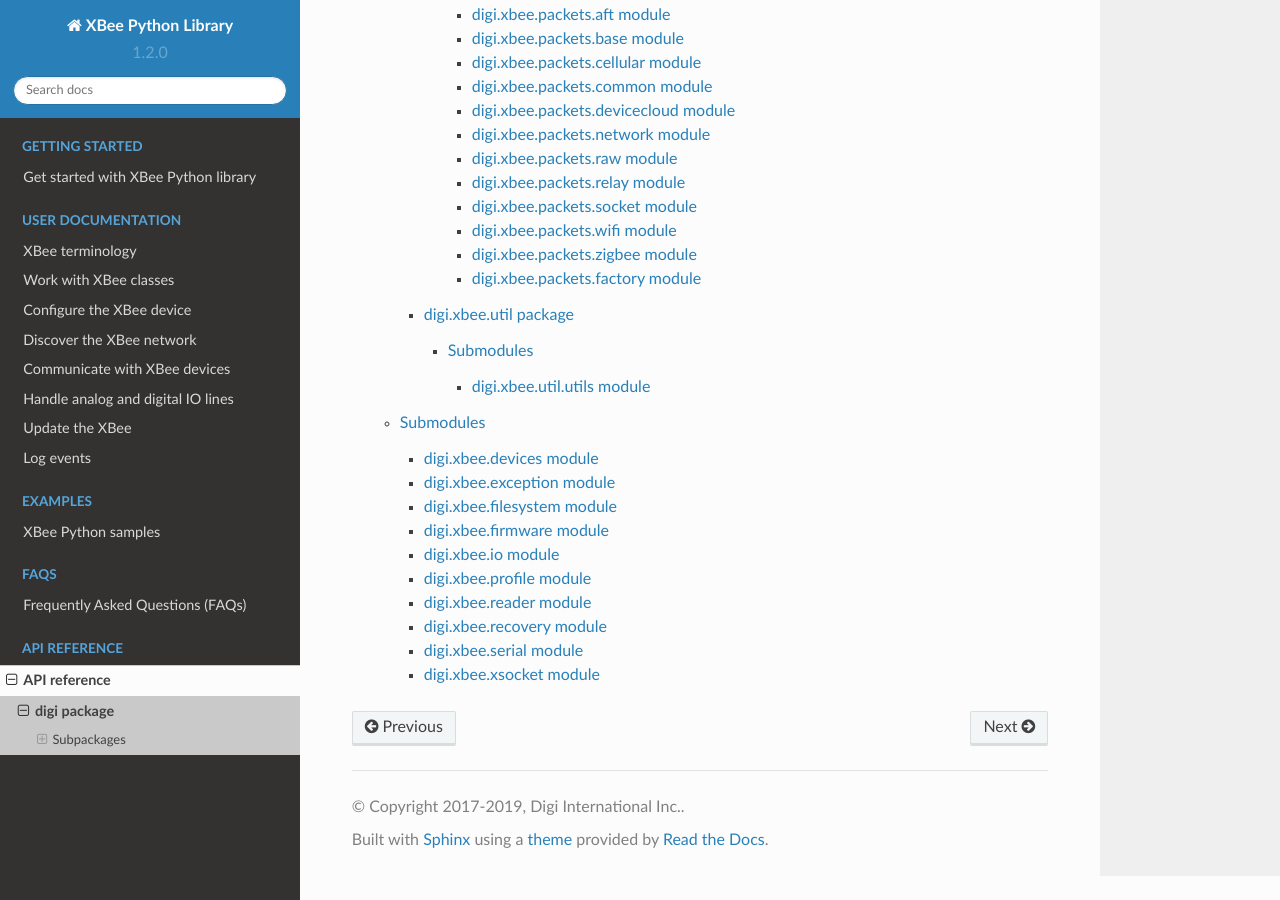
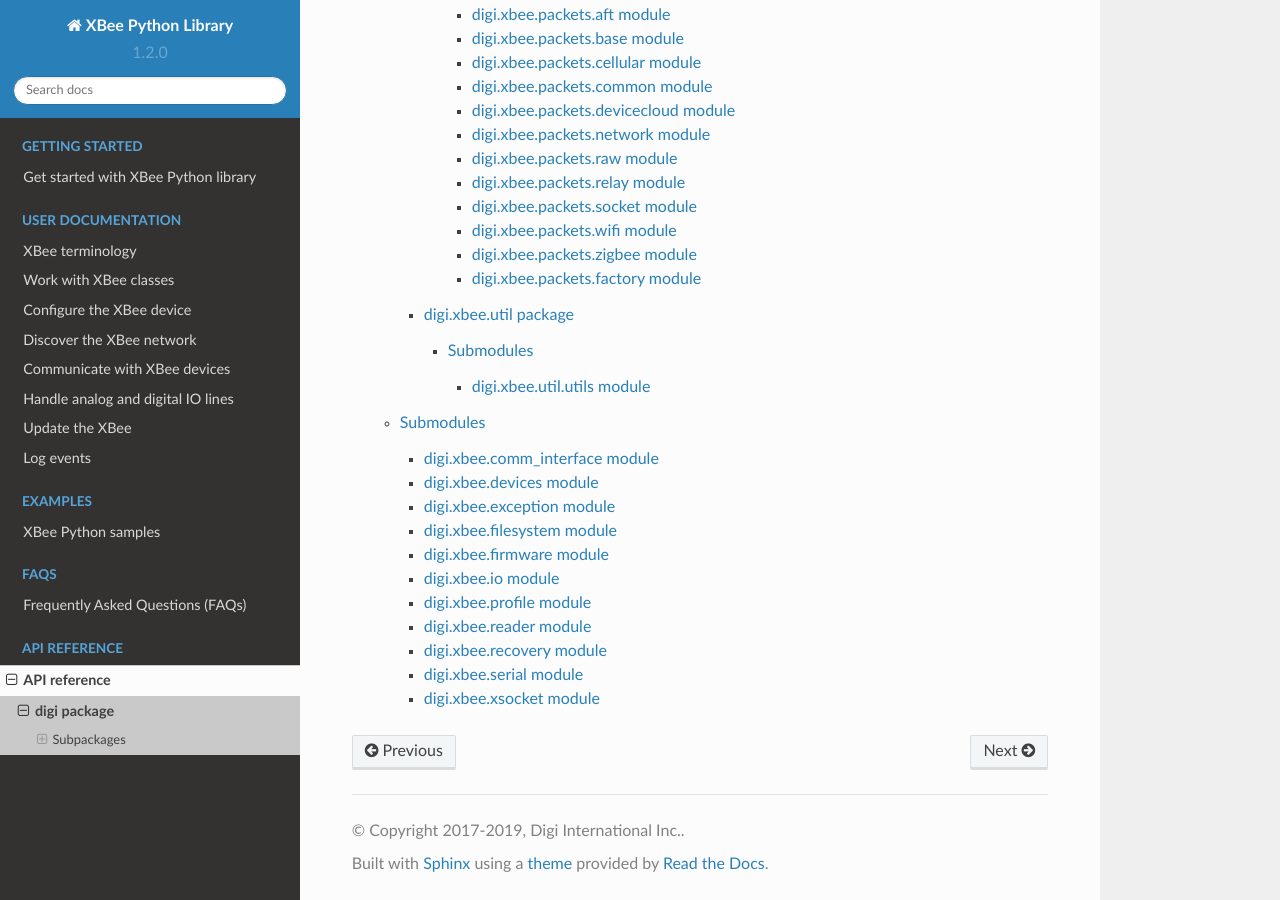
Before and after one commit to digidotcom/xbee-python, a Sphinx documentation site: the page built from doc/api/digi.rst, in a window 1280 px wide and 900 px high, scrolled down 781 px. Built offline with Sphinx 7.4.7 and the Read the Docs theme 2.0.0, drawn with Linux system fonts in a browser that asks for light colours.

Commit message:
doc: add communication interface api documentation
https://jira.digi.com/browse/XBPL-325

Signed-off-by: Tatiana Leon <tatiana.leon@digi.com>

```diff
--- /dev/null
+++ b/doc/api/digi.xbee.comm_interface.rst
@@ -0,0 +1,7 @@
+digi\.xbee\.comm_interface module
+=================================
+
+.. automodule:: digi.xbee.comm_interface
+    :members:
+    :inherited-members:
+    :show-inheritance:
--- a/doc/api/digi.xbee.rst
+++ b/doc/api/digi.xbee.rst
@@ -20,6 +20,7 @@
 
 .. toctree::
 
+   digi.xbee.comm_interface
    digi.xbee.devices
    digi.xbee.exception
    digi.xbee.filesystem
```
